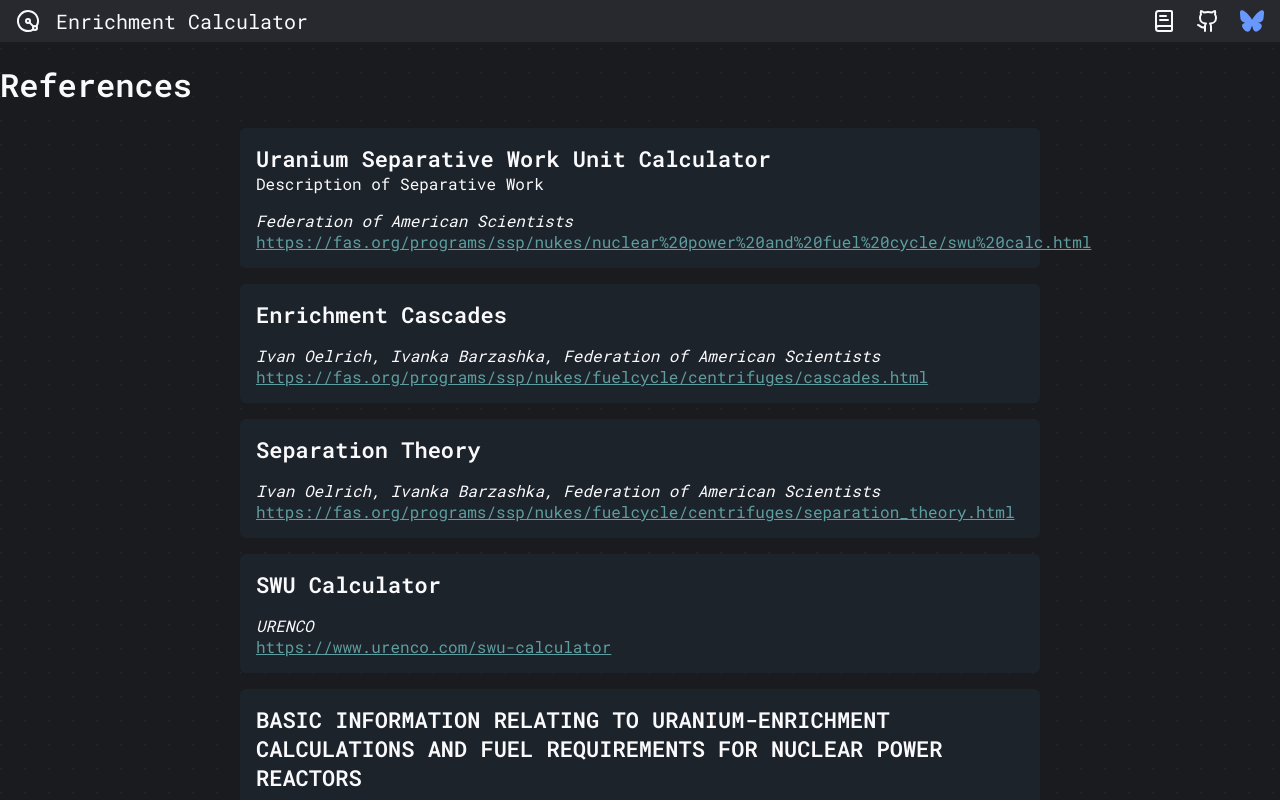
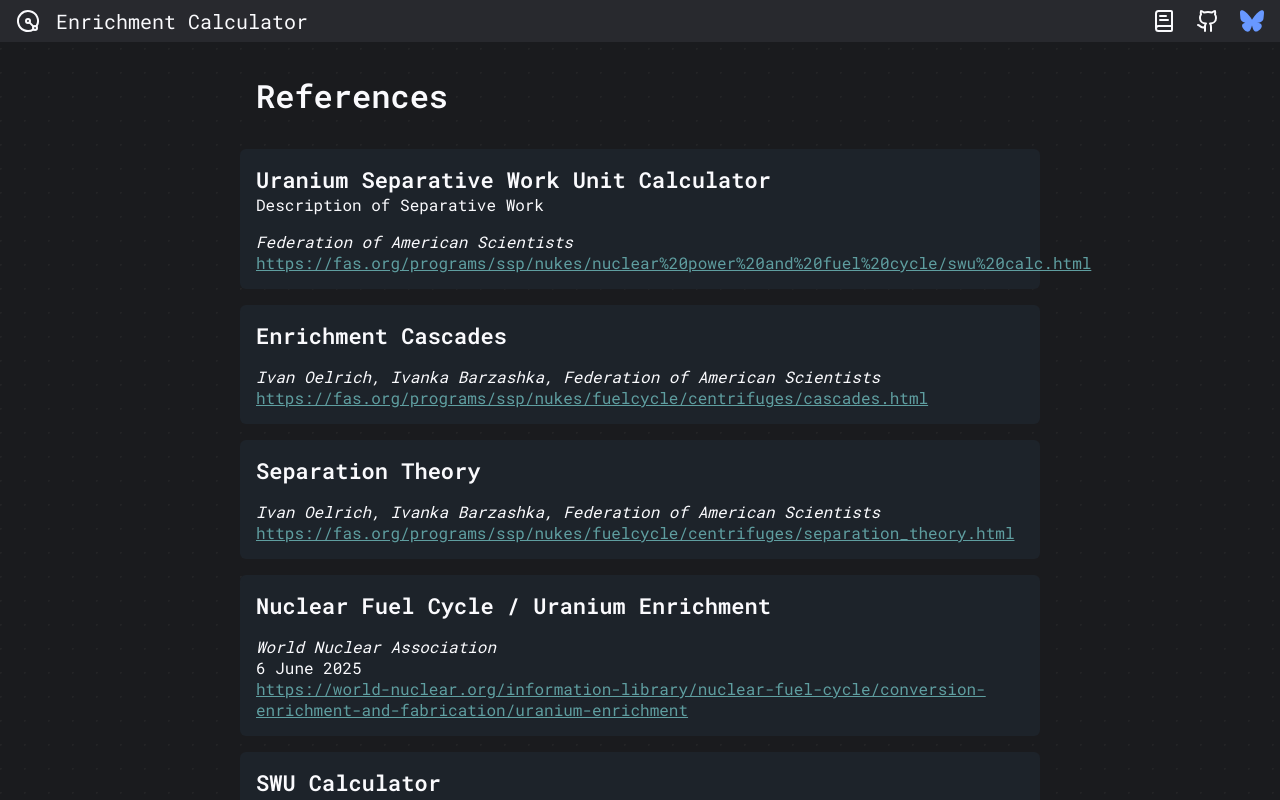
Before and after one commit to AlexWarnes/enrichment-calc, a SvelteKit app: page /references in a window 1280 px wide. Shown: the top 800 px of the page. Built offline with nearby package versions, Linux system fonts and the light colour scheme.

Commit message:
add swu calc, update refs

```diff
--- a/src/lib/CalculatorDisplay.svelte
+++ b/src/lib/CalculatorDisplay.svelte
@@ -170,8 +170,8 @@
     <Wheel
       bind:value={calc.Nw}
       label="Waste Enrichment"
-      format={(v) => (v * 100).toFixed(2) + "%"}
-      step={0.001}
+      format={(v) => (v * 100).toFixed(3) + "%"}
+      step={0.0001}
       min={0.001}
       max={1}
       pointerScale={-0.001}
--- a/src/lib/mathUtils.ts
+++ b/src/lib/mathUtils.ts
@@ -16,5 +16,5 @@
 }
 
 export const displayPct = (v: number): string => {
-	return (v * 100).toFixed(2) + '%'
+	return (v * 100).toFixed(3) + '%'
 }
--- a/src/routes/+page.svelte
+++ b/src/routes/+page.svelte
@@ -31,6 +31,9 @@
       >
       <button class="secondary" onclick={() => addCalculator("FeedProduct", {})}
         >Feed and Product</button
+      >
+      <button class="secondary" onclick={() => addCalculator("SWU", {})}
+        >SWU</button
       >
     </div>
   </div>
--- a/src/routes/references/+page.svelte
+++ b/src/routes/references/+page.svelte
@@ -24,6 +24,14 @@
         "Ivan Oelrich, Ivanka Barzashka, Federation of American Scientists",
       url: "https://fas.org/programs/ssp/nukes/fuelcycle/centrifuges/separation_theory.html",
       date: "",
+    },
+    {
+      title: "Nuclear Fuel Cycle / Uranium Enrichment",
+      subtitle: "",
+      authors:
+        "World Nuclear Association",
+      url: "https://world-nuclear.org/information-library/nuclear-fuel-cycle/conversion-enrichment-and-fabrication/uranium-enrichment",
+      date: "6 June 2025",
     },
     {
       title: "SWU Calculator",
@@ -59,7 +67,7 @@
 </script>
 
 <div class="content">
-  <h1>References</h1>
+  <h1 class="card">References</h1>
   {#each references as R}
     <div class="card panel">
       <h5 class="title">{R.title}</h5>
```
